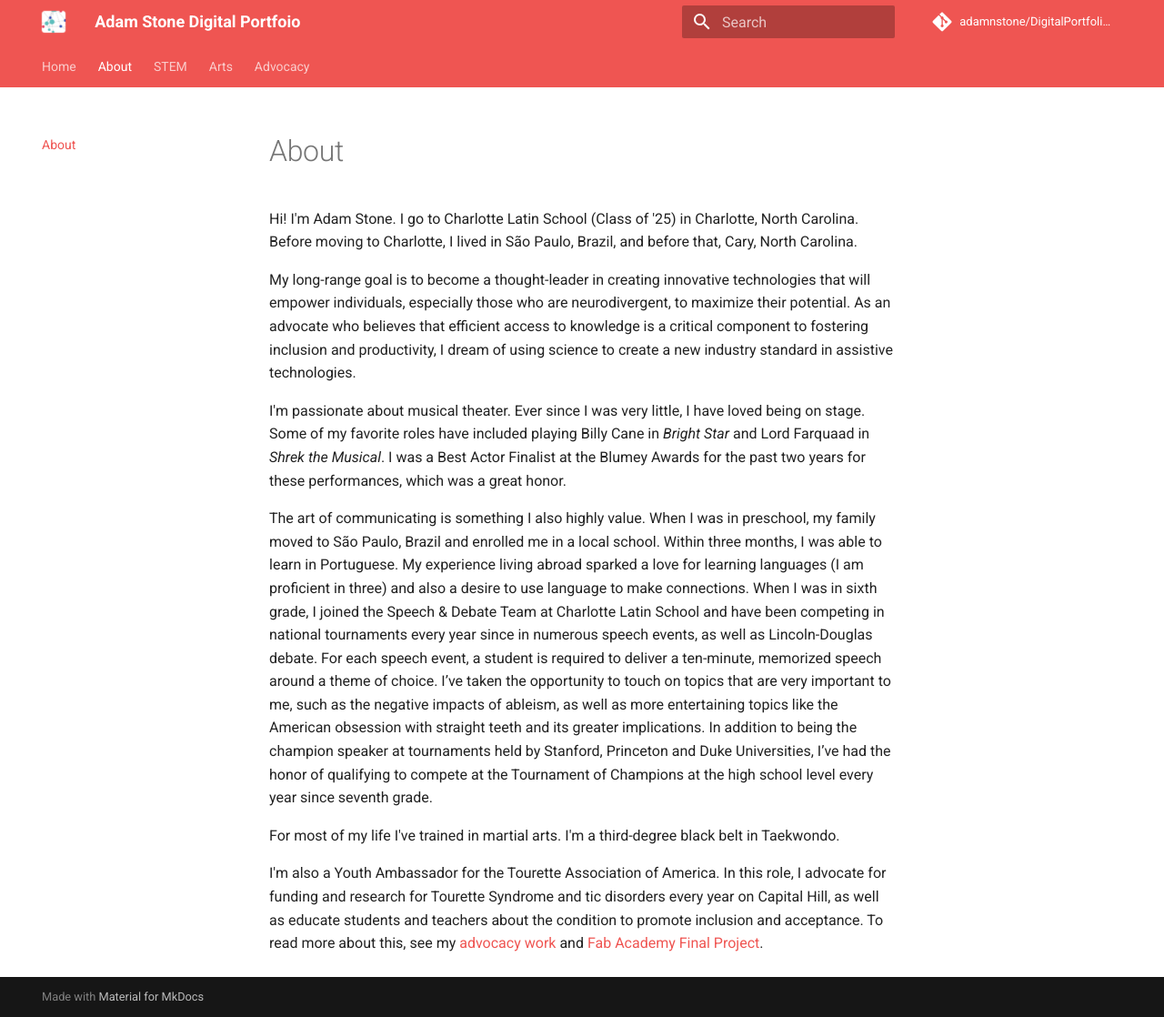
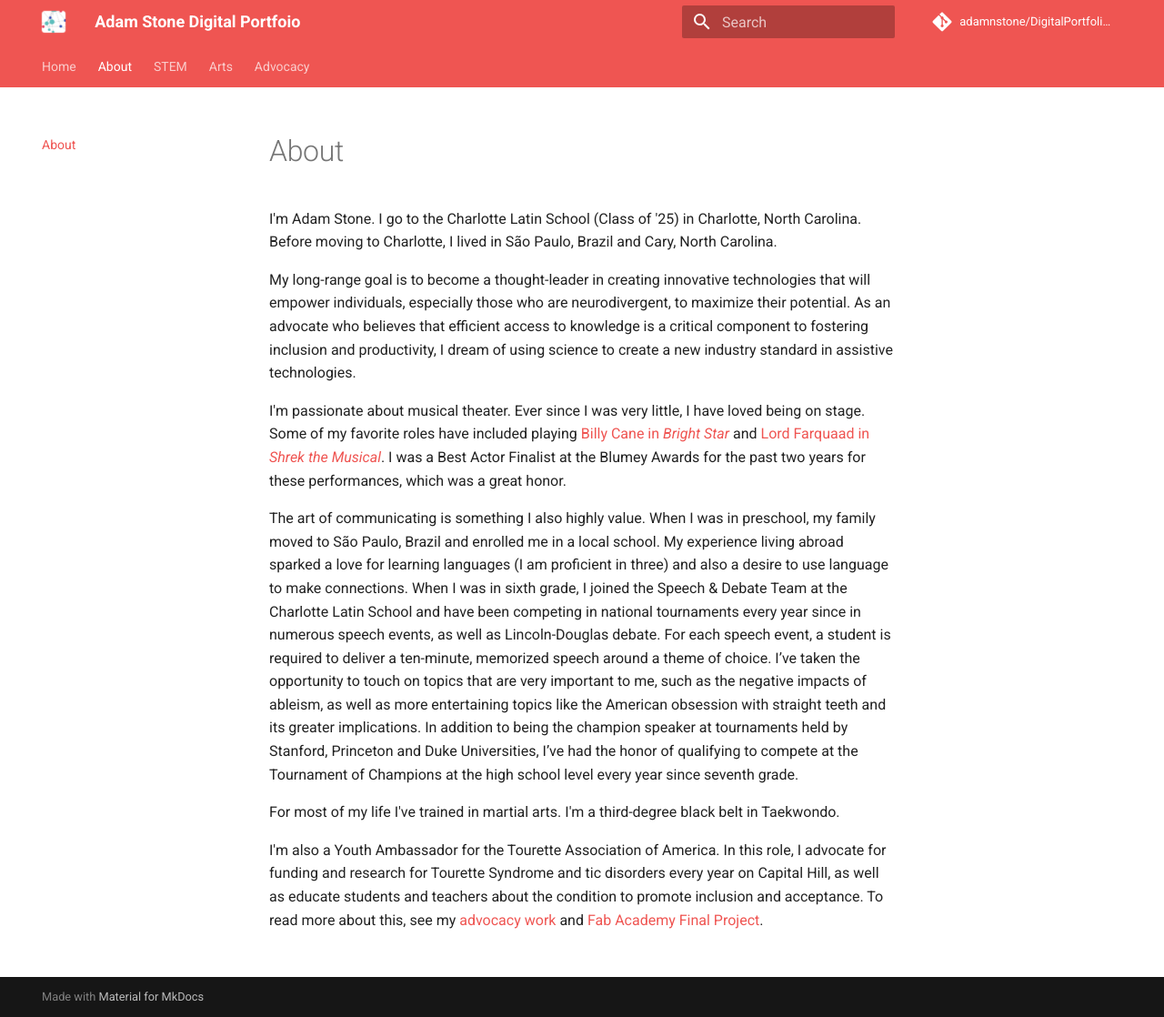
Before and after one commit to adamnstone/DigitalPortfolioWebsite, an MkDocs documentation site: the page built from docs/about.md, in a window 1280 px wide and 1118 px high. Shown: the whole window at 91% size. Built offline with MkDocs 1.6.1 and Material for MkDocs 9.7.7, drawn with Linux system fonts in a browser that asks for light colours; comment, search, counter and statistics services are not loaded.

Commit message:
arts typo

```diff
--- a/docs/about.md
+++ b/docs/about.md
@@ -1,12 +1,12 @@
 # About
 
-Hi! I'm Adam Stone. I go to Charlotte Latin School (Class of '25) in Charlotte, North Carolina. Before moving to Charlotte, I lived in São Paulo, Brazil, and before that, Cary, North Carolina.
+I'm Adam Stone. I go to the Charlotte Latin School (Class of '25) in Charlotte, North Carolina. Before moving to Charlotte, I lived in São Paulo, Brazil and Cary, North Carolina.
 
 My long-range goal is to become a thought-leader in creating innovative technologies that will empower individuals, especially those who are neurodivergent, to maximize their potential. As an advocate who believes that efficient access to knowledge is a critical component to fostering inclusion and productivity, I dream of using science to create a new industry standard in assistive technologies.
 
-I'm passionate about musical theater. Ever since I was very little, I have loved being on stage. Some of my favorite roles have included playing Billy Cane in *Bright Star* and Lord Farquaad in *Shrek the Musical*. I was a Best Actor Finalist at the Blumey Awards for the past two years for these performances, which was a great honor.
+I'm passionate about musical theater. Ever since I was very little, I have loved being on stage. Some of my favorite roles have included playing [Billy Cane in *Bright Star*](./arts/index.md#billy-cane-bright-star) and [Lord Farquaad in *Shrek the Musical*](./arts/index.md#lord-farquaad-shrek-the-musical). I was a Best Actor Finalist at the Blumey Awards for the past two years for these performances, which was a great honor.
 
-The art of communicating is something I also highly value. When I was in preschool, my family moved to São Paulo, Brazil and enrolled me in a local school. Within three months, I was able to learn in Portuguese. My experience living abroad sparked a love for learning languages (I am proficient in three) and also a desire to use language to make connections. When I was in sixth grade, I joined the Speech & Debate Team at Charlotte Latin School and have been competing in national tournaments every year since in numerous speech events, as well as Lincoln-Douglas debate. For each speech event, a student is required to deliver a ten-minute, memorized speech around a theme of choice. I’ve taken the opportunity to touch on topics that are very important to me, such as the negative impacts of ableism, as well as more entertaining topics like the American obsession with straight teeth and its greater implications. In addition to being the champion speaker at tournaments held by Stanford, Princeton and Duke Universities, I’ve had the honor of qualifying to compete at the Tournament of Champions at the high school level every year since seventh grade.
+The art of communicating is something I also highly value. When I was in preschool, my family moved to São Paulo, Brazil and enrolled me in a local school. My experience living abroad sparked a love for learning languages (I am proficient in three) and also a desire to use language to make connections. When I was in sixth grade, I joined the Speech & Debate Team at the Charlotte Latin School and have been competing in national tournaments every year since in numerous speech events, as well as Lincoln-Douglas debate. For each speech event, a student is required to deliver a ten-minute, memorized speech around a theme of choice. I’ve taken the opportunity to touch on topics that are very important to me, such as the negative impacts of ableism, as well as more entertaining topics like the American obsession with straight teeth and its greater implications. In addition to being the champion speaker at tournaments held by Stanford, Princeton and Duke Universities, I’ve had the honor of qualifying to compete at the Tournament of Champions at the high school level every year since seventh grade.
 
 For most of my life I've trained in martial arts. I'm a third-degree black belt in Taekwondo.
 
```
Also changed, not shown: docs/advocacy/index.md (+1 -1 lines), docs/arts/index.md (+1 -1 lines).
